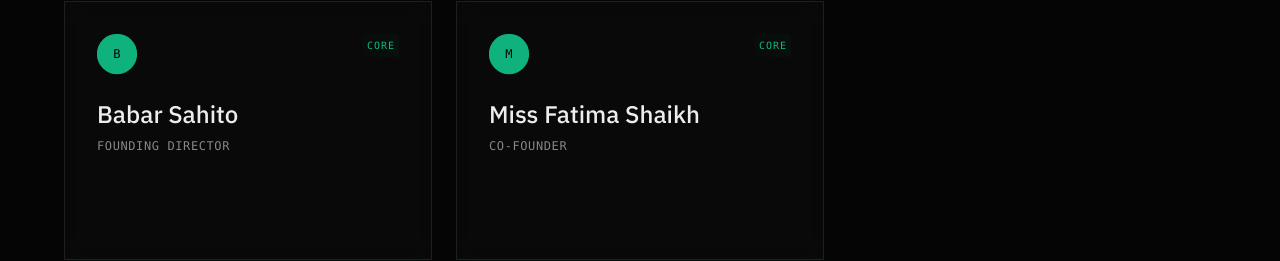
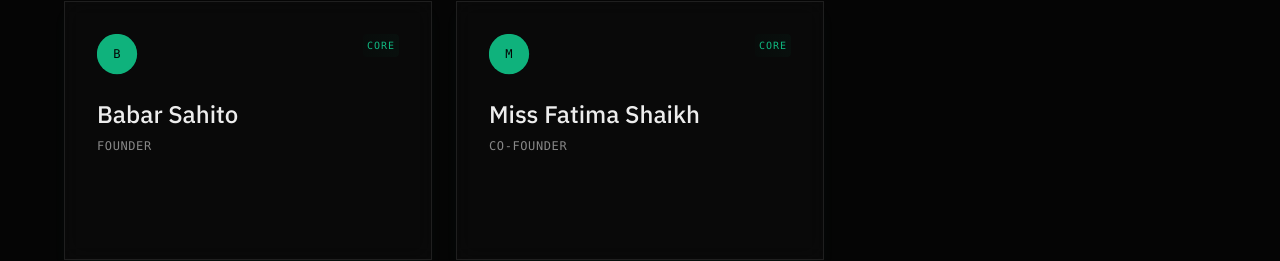
Before and after one commit to smbabr/avalon-ai, a Next.js app: page /team in a window 1280 px wide. Shown: the part 420-681 px from the top of the page. Built offline with nearby package versions, Linux system fonts and the light colour scheme; no server answers; the database is empty.

Commit message:
Content Update: Changed Founding Director to Founder

```diff
--- a/app/team/page.tsx
+++ b/app/team/page.tsx
@@ -45,7 +45,7 @@ export default function Team() {
                     <SectionEntry>
                         <h2 className="text-xs font-mono text-avalon-text-secondary/50 uppercase tracking-widest mb-8 border-b border-avalon-surface-alt pb-4">Core Leadership</h2>
                         <div className="grid grid-cols-1 md:grid-cols-2 lg:grid-cols-3 gap-6">
-                            <TeamCard name="Babar Sahito" role="Founding Director" type="core" />
+                            <TeamCard name="Babar Sahito" role="Founder" type="core" />
                             <TeamCard name="Miss Fatima Shaikh" role="Co-Founder" type="core" />
                         </div>
                     </SectionEntry>
```
